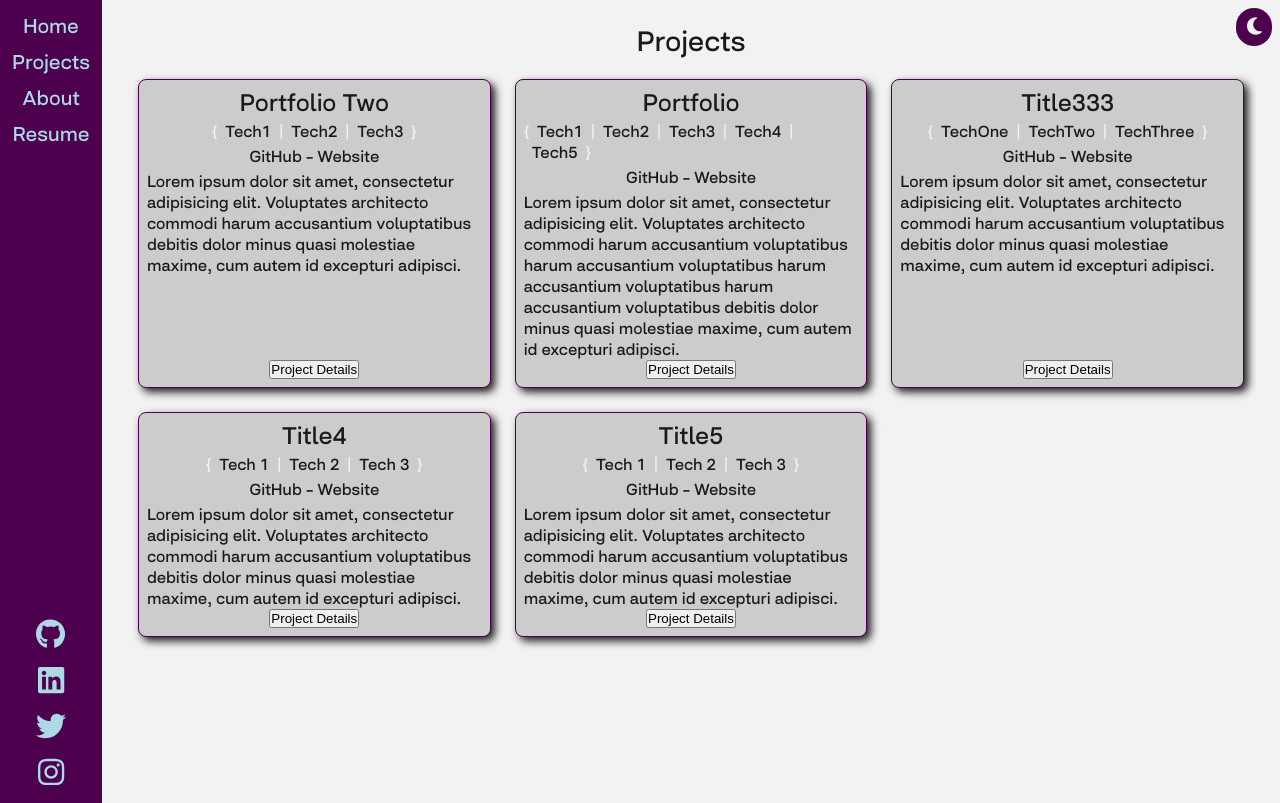
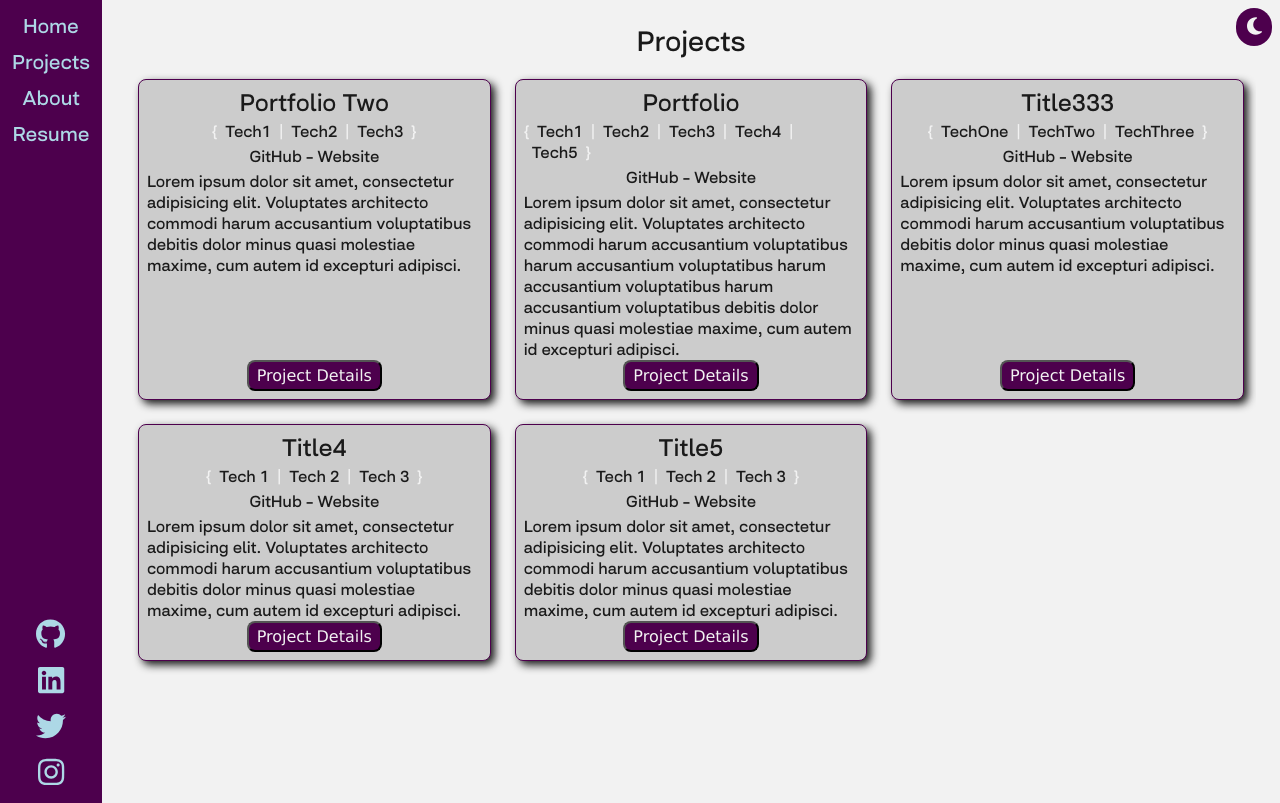
Before and after one commit to franco-ortega/portfolio-two, a Next.js app: page /projects in a window 1280 px wide. Built offline with nearby package versions, Linux system fonts and the light colour scheme.

Commit message:
create ProjectDetails button component

```diff
--- /dev/null
+++ b/components/buttons/ProjectButton.jsx
@@ -0,0 +1,13 @@
+import Button from './Button';
+
+const ProjectButton = ({ handler }) => {
+  return (
+    <Button
+      // customStyles={styles.DarkButton}
+      handler={handler}
+      text={'Project Details'}
+    ></Button>
+  );
+};
+
+export default ProjectButton;
--- a/components/projects/Project.jsx
+++ b/components/projects/Project.jsx
@@ -1,4 +1,5 @@
 import { useRouter } from 'next/router';
+import ProjectButton from '../buttons/ProjectButton';
 import GitHubLink from '../links/GitHubLink';
 import WebsiteLink from '../links/WebsiteLink';
 import styles from './Project.module.scss';
@@ -22,7 +23,7 @@ const Project = ({ title, techList, github, website, description }) => {
         </p>
         <p>{description}</p>
       </div>
-      <button onClick={onDetailsClick}>Project Details</button>
+      <ProjectButton handler={onDetailsClick} />
     </li>
   );
 };
```
Also changed, not shown: 1 other file (tests, documents, lock files or other folders).
